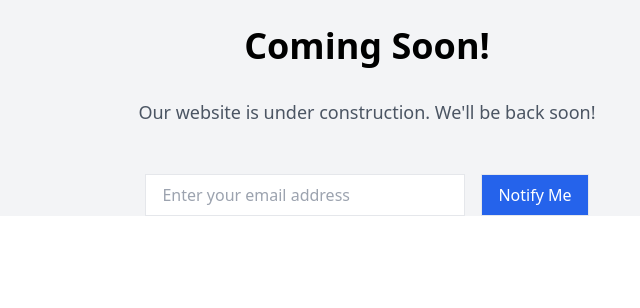
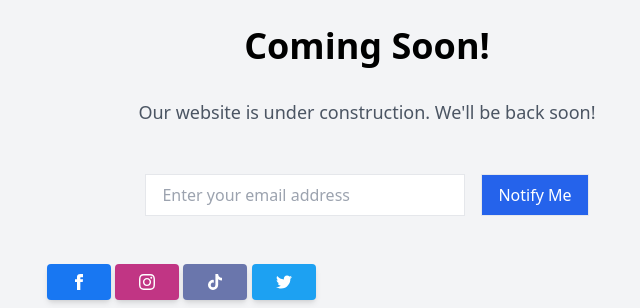
Before and after one commit to WickJRCandles/WickJRCandles.github.io, a website: page index.html in a window 1280 px wide. Shown: the part 662-970 px from the top of the page, without its empty margins (273-913 px from the left). Before the commit the page ends 878 px from the top, so only its background shows below. Drawn offline with Linux system fonts and the light colour scheme.

Commit message:
updates css

```diff
--- a/index.html
+++ b/index.html
@@ -18,6 +18,72 @@
                 <input class="w-full md:w-80  py-2 px-4 border text-gray-800 border-gray-200 bg-white" type="email" placeholder="Enter your email address">
                 <button class="bg-blue-600 hover:bg-blue-700 text-white py-2 px-4 border">Notify Me</button>
             </form>
+
+            <div class="mt-12">
+                <button
+                        type="button"
+                        data-te-ripple-init
+                        data-te-ripple-color="light"
+                        class="mb-2 inline-block rounded px-6 py-2.5 text-xs font-medium uppercase leading-normal text-white shadow-md transition duration-150 ease-in-out hover:shadow-lg focus:shadow-lg focus:outline-none focus:ring-0 active:shadow-lg"
+                        style="background-color: #1877f2">
+                    <svg
+                            xmlns="http://www.w3.org/2000/svg"
+                            class="h-4 w-4"
+                            fill="currentColor"
+                            viewBox="0 0 24 24">
+                        <path
+                                d="M9 8h-3v4h3v12h5v-12h3.642l.358-4h-4v-1.667c0-.955.192-1.333 1.115-1.333h2.885v-5h-3.808c-3.596 0-5.192 1.583-5.192 4.615v3.385z" />
+                    </svg>
+                </button>
+
+                <button
+                        type="button"
+                        data-te-ripple-init
+                        data-te-ripple-color="light"
+                        class="mb-2 inline-block rounded px-6 py-2.5 text-xs font-medium uppercase leading-normal text-white shadow-md transition duration-150 ease-in-out hover:shadow-lg focus:shadow-lg focus:outline-none focus:ring-0 active:shadow-lg"
+                        style="background-color: #c13584">
+                    <svg
+                            xmlns="http://www.w3.org/2000/svg"
+                            class="h-4 w-4"
+                            fill="currentColor"
+                            viewBox="0 0 24 24">
+                        <path
+                                d="M12 2.163c3.204 0 3.584.012 4.85.07 3.252.148 4.771 1.691 4.919 4.919.058 1.265.069 1.645.069 4.849 0 3.205-.012 3.584-.069 4.849-.149 3.225-1.664 4.771-4.919 4.919-1.266.058-1.644.07-4.85.07-3.204 0-3.584-.012-4.849-.07-3.26-.149-4.771-1.699-4.919-4.92-.058-1.265-.07-1.644-.07-4.849 0-3.204.013-3.583.07-4.849.149-3.227 1.664-4.771 4.919-4.919 1.266-.057 1.645-.069 4.849-.069zm0-2.163c-3.259 0-3.667.014-4.947.072-4.358.2-6.78 2.618-6.98 6.98-.059 1.281-.073 1.689-.073 4.948 0 3.259.014 3.668.072 4.948.2 4.358 2.618 6.78 6.98 6.98 1.281.058 1.689.072 4.948.072 3.259 0 3.668-.014 4.948-.072 4.354-.2 6.782-2.618 6.979-6.98.059-1.28.073-1.689.073-4.948 0-3.259-.014-3.667-.072-4.947-.196-4.354-2.617-6.78-6.979-6.98-1.281-.059-1.69-.073-4.949-.073zm0 5.838c-3.403 0-6.162 2.759-6.162 6.162s2.759 6.163 6.162 6.163 6.162-2.759 6.162-6.163c0-3.403-2.759-6.162-6.162-6.162zm0 10.162c-2.209 0-4-1.79-4-4 0-2.209 1.791-4 4-4s4 1.791 4 4c0 2.21-1.791 4-4 4zm6.406-11.845c-.796 0-1.441.645-1.441 1.44s.645 1.44 1.441 1.44c.795 0 1.439-.645 1.439-1.44s-.644-1.44-1.439-1.44z" />
+                    </svg>
+                </button>
+
+                <button
+                        type="button"
+                        data-te-ripple-init
+                        data-te-ripple-color="light"
+                        class="mb-2 inline-block rounded px-6 py-2.5 text-xs font-medium uppercase leading-normal text-white shadow-md transition duration-150 ease-in-out hover:shadow-lg focus:shadow-lg focus:outline-none focus:ring-0 active:shadow-lg"
+                        style="background-color: #6a76ac">
+                    <svg
+                            xmlns="http://www.w3.org/2000/svg"
+                            viewBox="0 0 448 512"
+                            class="h-4 w-4">
+                        <path
+                                fill="currentColor"
+                                d="M448,209.91a210.06,210.06,0,0,1-122.77-39.25V349.38A162.55,162.55,0,1,1,185,188.31V278.2a74.62,74.62,0,1,0,52.23,71.18V0l88,0a121.18,121.18,0,0,0,1.86,22.17h0A122.18,122.18,0,0,0,381,102.39a121.43,121.43,0,0,0,67,20.14Z" />
+                    </svg>
+                </button>
+
+                <button
+                        type="button"
+                        data-te-ripple-init
+                        data-te-ripple-color="light"
+                        class="mb-2 inline-block rounded px-6 py-2.5 text-xs font-medium uppercase leading-normal text-white shadow-md transition duration-150 ease-in-out hover:shadow-lg focus:shadow-lg focus:outline-none focus:ring-0 active:shadow-lg"
+                        style="background-color: #1da1f2">
+                    <svg
+                            xmlns="http://www.w3.org/2000/svg"
+                            class="h-4 w-4"
+                            fill="currentColor"
+                            viewBox="0 0 24 24">
+                        <path
+                                d="M24 4.557c-.883.392-1.832.656-2.828.775 1.017-.609 1.798-1.574 2.165-2.724-.951.564-2.005.974-3.127 1.195-.897-.957-2.178-1.555-3.594-1.555-3.179 0-5.515 2.966-4.797 6.045-4.091-.205-7.719-2.165-10.148-5.144-1.29 2.213-.669 5.108 1.523 6.574-.806-.026-1.566-.247-2.229-.616-.054 2.281 1.581 4.415 3.949 4.89-.693.188-1.452.232-2.224.084.626 1.956 2.444 3.379 4.6 3.419-2.07 1.623-4.678 2.348-7.29 2.04 2.179 1.397 4.768 2.212 7.548 2.212 9.142 0 14.307-7.721 13.995-14.646.962-.695 1.797-1.562 2.457-2.549z" />
+                    </svg>
+                </button>
+            </div>
         </div>
     </div>
 </div>
```
Also changed, not shown: dist/output.css.
